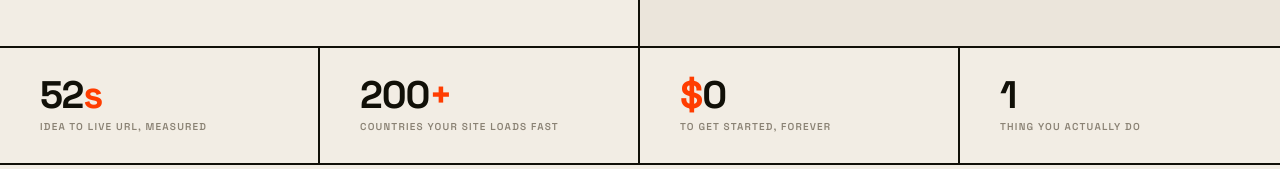
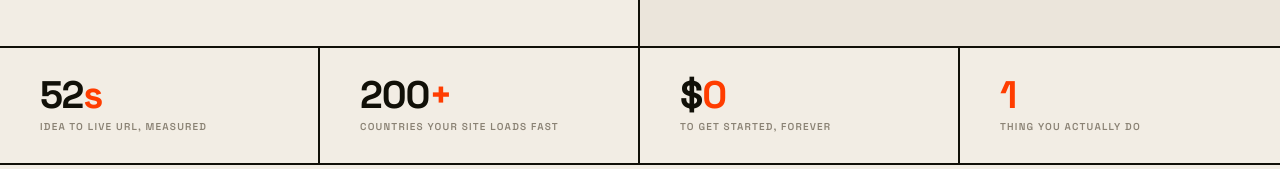
Before and after one commit to samratjha96/itslive, a website: page landing/index.html in a window 1280 px wide. Shown: the part 748-917 px from the top of the page. Drawn offline with Linux system fonts and the light colour scheme.

Commit message:
fix(landing): consistent accent on last character across all stats

```diff
--- a/landing/index.html
+++ b/landing/index.html
@@ -641,11 +641,11 @@
     <div class="stat-label">Countries your site loads fast</div>
   </div>
   <div class="stat-item">
-    <div class="stat-number"><span class="accent">$</span>0</div>
+    <div class="stat-number">$<span class="accent">0</span></div>
     <div class="stat-label">To get started, forever</div>
   </div>
   <div class="stat-item">
-    <div class="stat-number">1</div>
+    <div class="stat-number"><span class="accent">1</span></div>
     <div class="stat-label">Thing you actually do</div>
   </div>
 </div>
```
